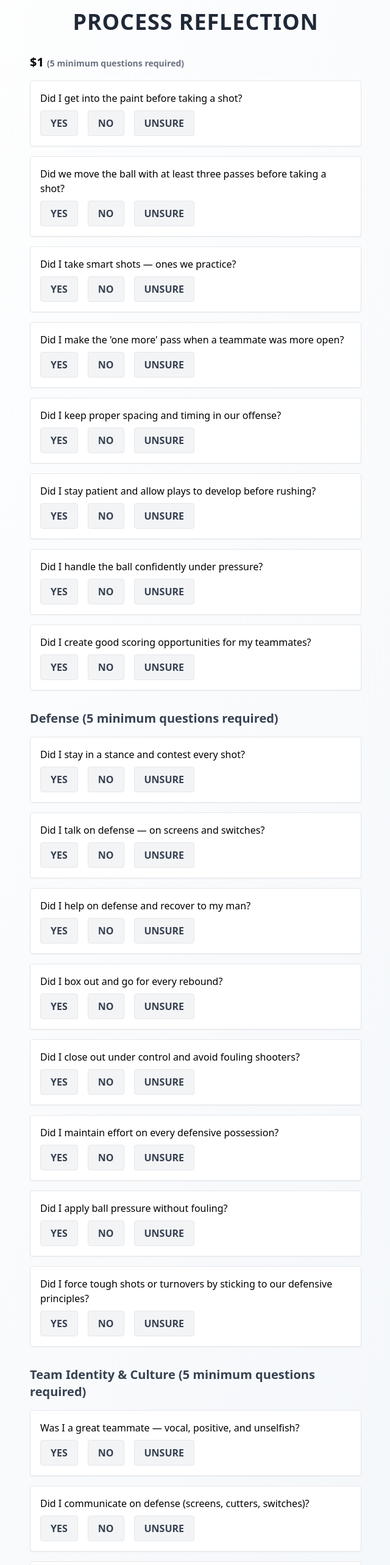
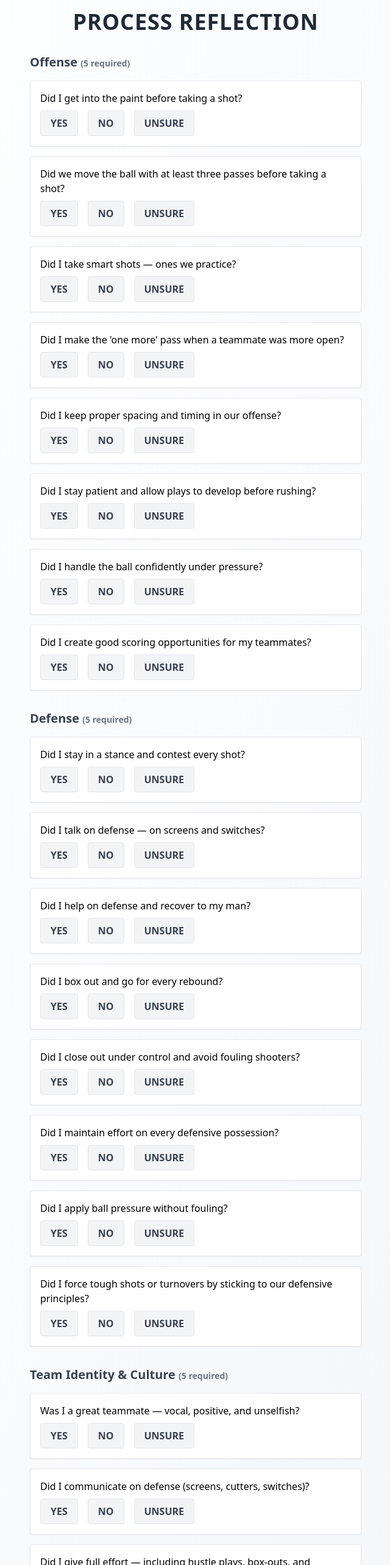
Before and after one commit to anggithub2023/Process_Reflection_Scaffolding, a React (Create React App) app: page /reflect in a window 1280 px wide. Shown: the top 2566 px of the page at 61% size, without its empty margins (319-959 px from the left). Built offline with nearby package versions, Linux system fonts and the light colour scheme.

Commit message:
button changes

```diff
--- a/src/pages/ReflectionPage.js
+++ b/src/pages/ReflectionPage.js
@@ -114,7 +114,7 @@ function ReflectionPage() {
         <div className="max-w-xl mx-auto p-4">
           <h1 className="text-2xl sm:text-3xl md:text-4xl font-extrabold text-center text-gray-800 tracking-wide uppercase mb-8">PROCESS REFLECTION</h1>
           <SectionBlock
-              title={<><span className="text-black dark:text-white">$1</span> <span className="text-sm text-gray-500">(5 minimum questions required)</span></>}
+              title={<>Offense <span className="text-sm text-gray-500">(5 required)</span></>}
               questions={QUESTIONS.offense}
               sectionKey="offense"
               answers={answers}
@@ -122,7 +122,7 @@ function ReflectionPage() {
               bgClass="from-orange-50 to-orange-100 dark:from-orange-900 dark:to-orange-800 bg-opacity-90 backdrop-blur-md shadow-lg rounded-xl p-4"
           />
           <SectionBlock
-              title="Defense (5 minimum questions required)"
+              title={<>Defense <span className="text-sm text-gray-500">(5 required)</span></>}
               questions={QUESTIONS.defense}
               sectionKey="defense"
               answers={answers}
@@ -130,7 +130,7 @@ function ReflectionPage() {
               bgClass="from-blue-50 to-blue-100 dark:from-blue-900 dark:to-blue-800 bg-opacity-90 backdrop-blur-md shadow-lg rounded-xl p-4"
           />
           <SectionBlock
-              title="Team Identity & Culture (5 minimum questions required)"
+              title={<>Team Identity & Culture <span className="text-sm text-gray-500">(5 required)</span></>}
               questions={QUESTIONS.teamIdentity}
               sectionKey="teamIdentity"
               answers={answers}
```
